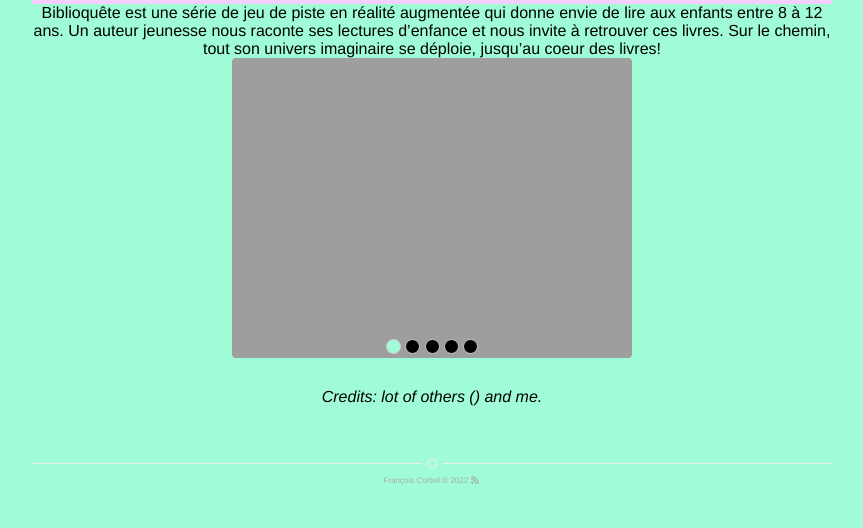
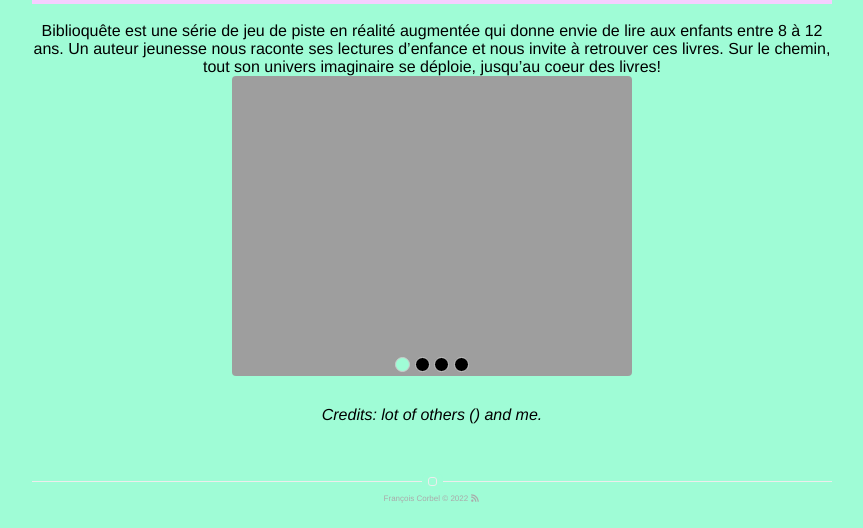
Before and after one commit to fcvalise/fcvalise.github.io, a Jekyll site: the page built from _posts/2022-01-20-biblioquete.markdown, in a window 1280 px wide. Shown: the part 757-1285 px from the top of the page, without its empty margins (208-1071 px from the left). Built offline with Jekyll 4.4.1, drawn with Linux system fonts in a browser that asks for light colours; nearby versions of some CDN libraries.

Commit message:
Fix slider

```diff
--- a/_posts/2022-01-20-biblioquete.markdown
+++ b/_posts/2022-01-20-biblioquete.markdown
@@ -26,11 +26,11 @@ team:
 </div>
 
 <div class="text justify general-margin">
-
+<br>
 Biblioquête est une série de jeu de piste en réalité augmentée qui donne envie de lire aux enfants entre 8 à 12 ans.
 
 Un auteur jeunesse nous raconte ses lectures d’enfance et nous invite à retrouver ces livres. Sur le chemin, tout son univers imaginaire se déploie, jusqu’au coeur des livres!
-
+<br>
 </div>
 
-{% include slider.html varsize='400' varcolor='#9ffcd6' var1='biblioquete/screenshot1.jpg' var2='biblioquete/screenshot2.jpg' var3='biblioquete/screenshot3.jpg' var4='biblioquete/screenshot4.jpg' var5='biblioquete/screenshot5.jpg' %}
+{% include slider.html varsize='400' varcolor='#9ffcd6' var1='biblioquete/screenshot1.jpg' var2='biblioquete/screenshot2.jpg' var3='biblioquete/screenshot3.jpg' var4='biblioquete/screenshot5.jpg' %}
```
